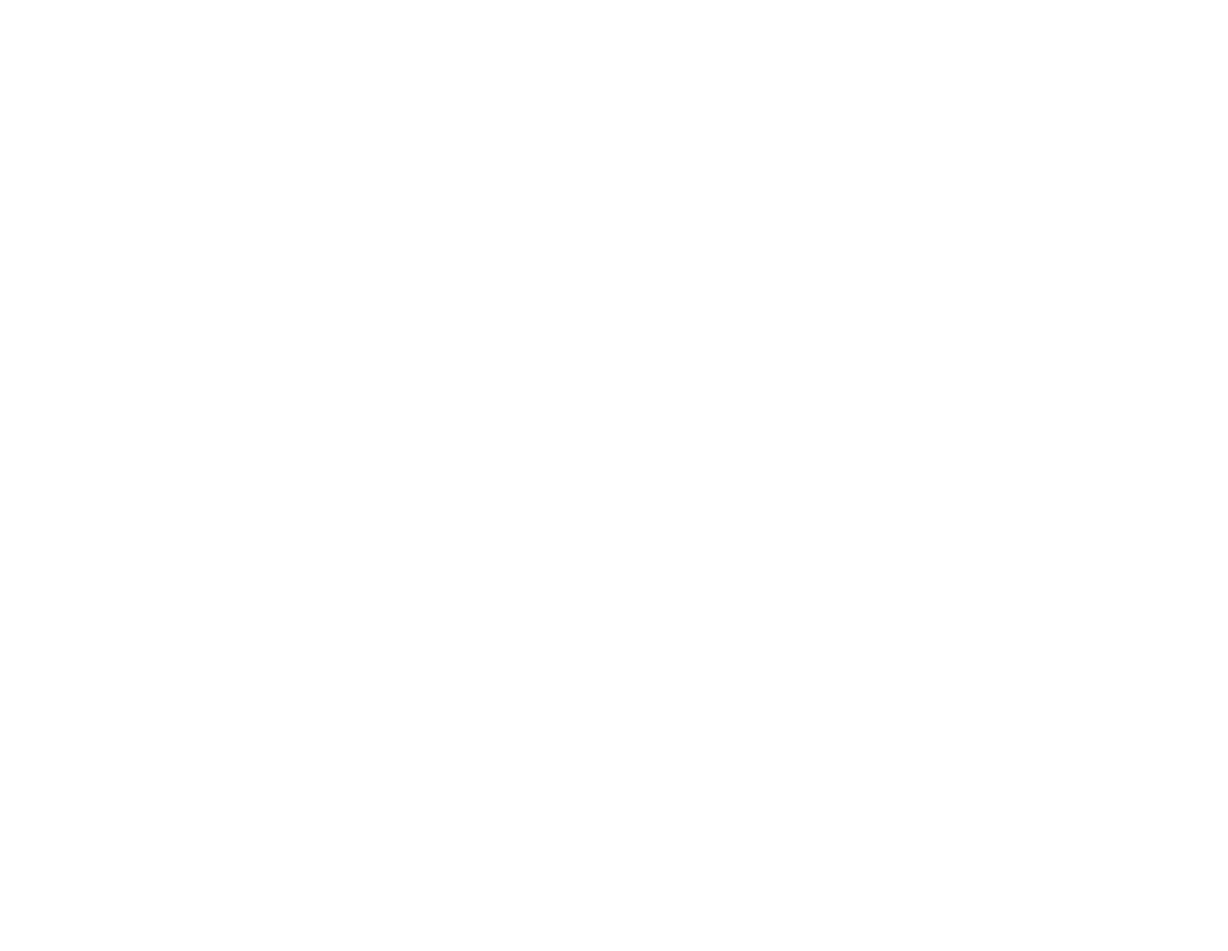
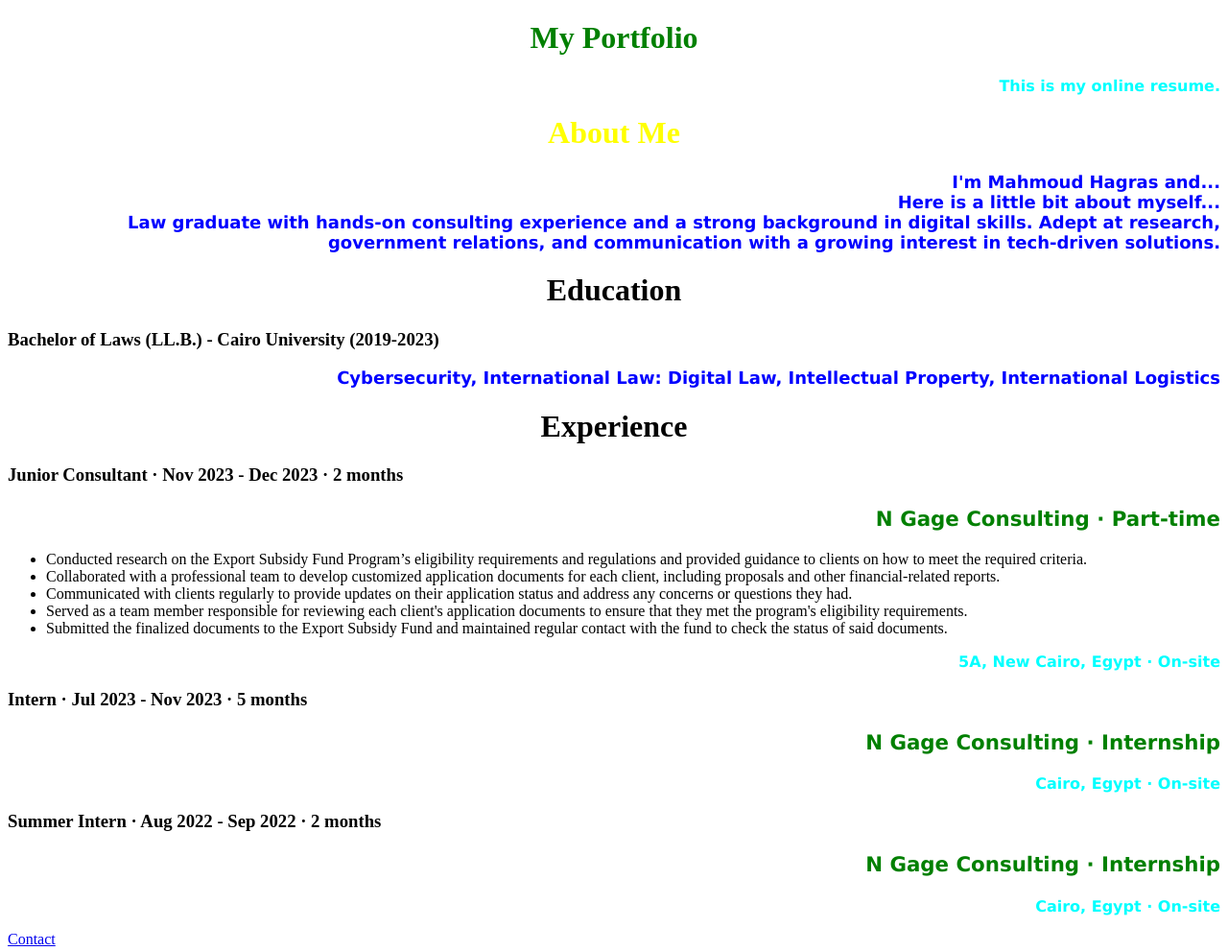
Before and after one commit to mahmoudahhagras/web-projects, a plain HTML site: page Projects/Testing/Test 2/index.html in a window 1280 px wide. Shown: the whole page at 96% size. Before the commit the page ends 800 px from the top, so only its background shows below. Drawn offline with Linux system fonts and the light colour scheme.

Commit message:
tested some css and created a motivational site as a capstone project using div, and some css (i centered a div)

```diff
--- /dev/null
+++ b/Projects/Capstone Project 2 - Motivational site/style.css
@@ -0,0 +1,24 @@
+body{
+    background-color: black;
+}
+.box {
+    width: 50%;
+    margin-left: 25%;
+}
+.image {
+    border: solid 5px;
+    border-color: white;
+    width: 100%;
+}
+#main {
+    color: blueviolet;
+    font-family: Libre Baskerville; src: url(https://fonts.google.com/specimen/Libre+Baskerville);
+    text-align: center;
+}
+.text {
+    color: white;
+    font-family: Libre Baskerville; src: url(https://fonts.google.com/specimen/Libre+Baskerville);
+    text-align: center;
+    padding-bottom: 20px;
+    font-size: 14pt;
+}
--- a/Projects/Testing/Test 2/index.html
+++ b/Projects/Testing/Test 2/index.html
@@ -3,9 +3,36 @@
 <head>
     <meta charset="UTF-8">
     <meta name="viewport" content="width=device-width, initial-scale=1.0">
-    <title>Test 2</title>
+    <title>My portfolio</title>
+    <link rel="stylesheet" href="styles.css">
 </head>
 <body>
-
+    <h1 class="firsthead">My Portfolio</h1>
+    <p>This is my online resume.</p>
+    <h1 id="me">About Me</h1>
+    <p draggable="false">I'm Mahmoud Hagras and...<br>Here is a little bit about myself...<br>Law graduate with hands-on consulting experience and a strong background in digital skills. Adept at research, government relations, and communication with a growing interest in tech-driven solutions.</p>
+    <h1>Education</h1>
+    <h3>Bachelor of Laws (LL.B.) - Cairo University (2019-2023)</h3>
+    <p draggable="false">Cybersecurity, International Law: Digital Law, Intellectual Property, International Logistics</p>
+    <h1>Experience</h1>
+    <h3>Junior Consultant · Nov 2023 - Dec 2023 · 2 months</h3>
+    <p draggable="true">N Gage Consulting · Part-time</p>
+        <ul>
+        <li>Conducted research on the Export Subsidy Fund Program’s eligibility requirements and regulations and provided guidance to clients on how to meet the required criteria.</li>
+        <li>Collaborated with a professional team to develop customized application documents for each client, including proposals and other financial-related reports.</li>
+        <li>Communicated with clients regularly to provide updates on their application status and address any concerns or questions they had.</li>
+        <li>Served as a team member responsible for reviewing each client's application documents to ensure that they met the program's eligibility requirements.</li>
+        <li>Submitted the finalized documents to the Export Subsidy Fund and maintained regular contact with the fund to check the status of said documents.</li>
+    </ul>
+    <p>5A, New Cairo, Egypt · On-site</p>
+    <h3>Intern · Jul 2023 - Nov 2023 · 5 months</h3>
+    <p draggable="true">N Gage Consulting · Internship</p>
+    <p>Cairo, Egypt · On-site</p>
+    <h3>Summer Intern · Aug 2022 - Sep 2022 · 2 months</h3>
+    <p draggable="true">N Gage Consulting · Internship</p>
+    <p>Cairo, Egypt · On-site</p>
 </body>
+<footer>
+    <a href="./contact.html">Contact</a>
+</footer>
 </html>
--- /dev/null
+++ b/Projects/Testing/Test 2/styles.css
@@ -0,0 +1,26 @@
+h1 {
+    text-align: center;
+}
+h3 {
+    text-align: left;
+}
+.firsthead {
+    color: green;
+}
+#me {
+    color: yellow;
+}
+p[draggable] {
+    color: green;
+    font-size: 16pt;
+}
+p[draggable="false"] {
+    color: blue;
+    font-size: 18px;
+}
+p {
+    color: aqua;
+    font-weight: 900;
+    font-family: Verdana, Geneva, Tahoma, sans-serif;
+    text-align: right;
+}
```
Also changed, not shown: Projects/Capstone Project 2 - Motivational site/index.html (added, +16 -0 lines), Projects/Capstone Project 2 - Motivational site/images/img.jpg (added).
